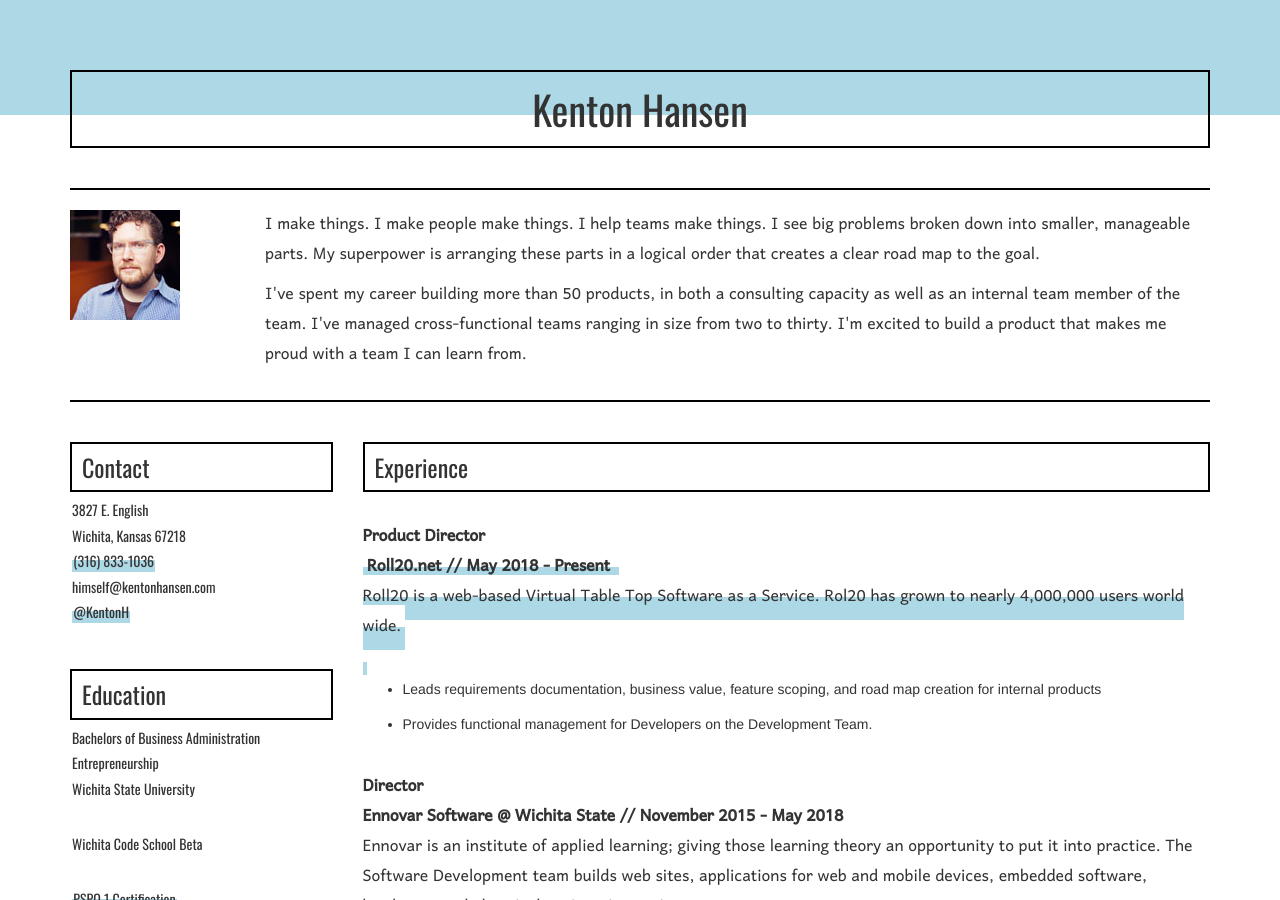
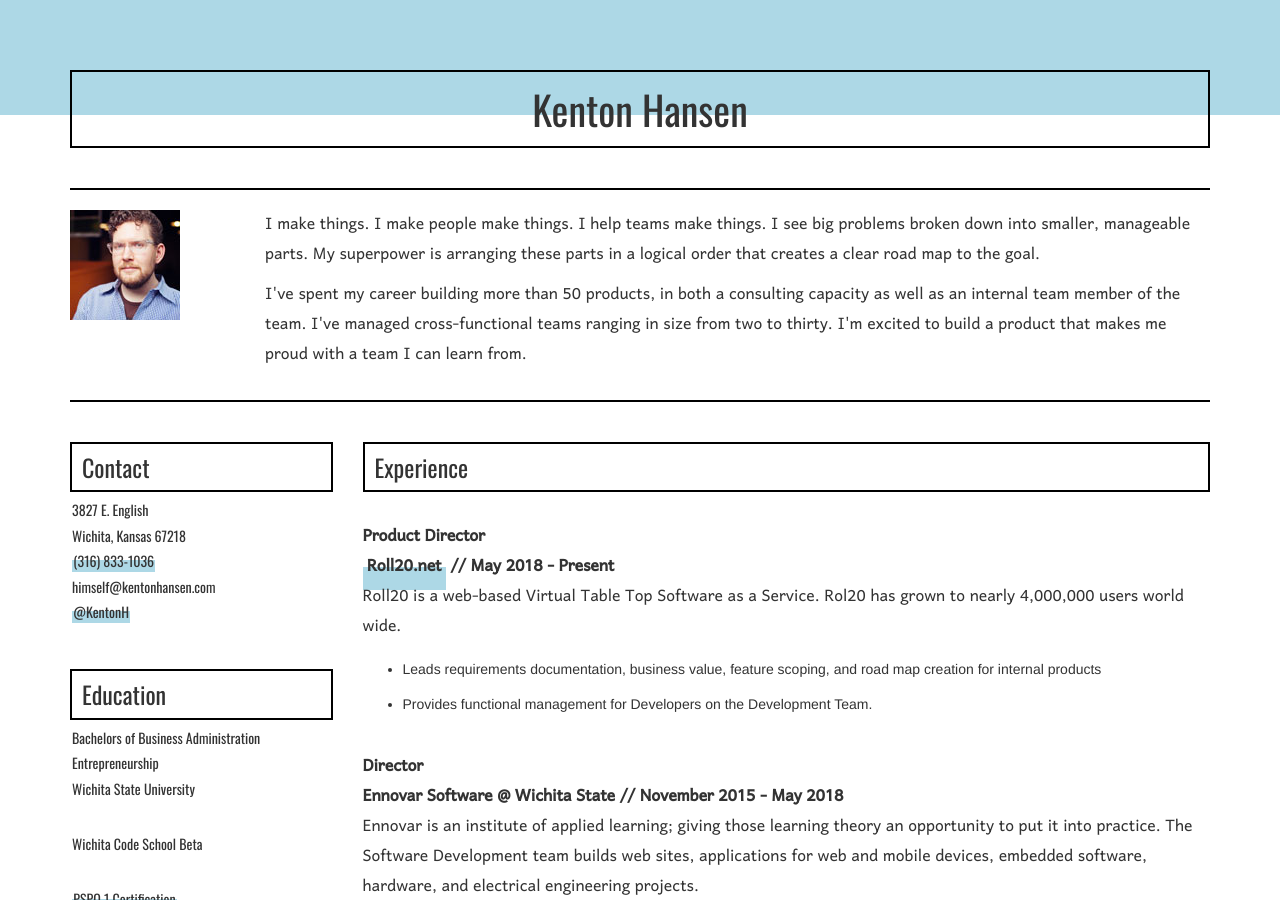
Before and after one commit to kentonh/kentonh, a Jekyll site: the page resume/index.html, which Jekyll copies as it is, in a window 1280 px wide and 900 px high. Built offline with Jekyll 4.4.1, drawn with Linux system fonts in a browser that asks for light colours; some of the changed lines change nothing that is shown.

Commit message:
fixes link

```diff
--- a/resume/index.html
+++ b/resume/index.html
@@ -46,7 +46,7 @@
         <div class="col-md-9 col-md-push-3 col-xs-12 content">
           <h3>Experience</h3>
           <br>
-          <p><strong>Product Director<br><a href="http://roll20.net">Roll20.net // May 2018 - Present</strong><br>
+          <p><strong>Product Director<br><a href="http://roll20.net">Roll20.net</a> // May 2018 - Present</strong><br>
             Roll20 is a web-based Virtual Table Top Software as a Service. Rol20 has grown to nearly 4,000,000 users world wide.
           </p>
           <ul>
```
